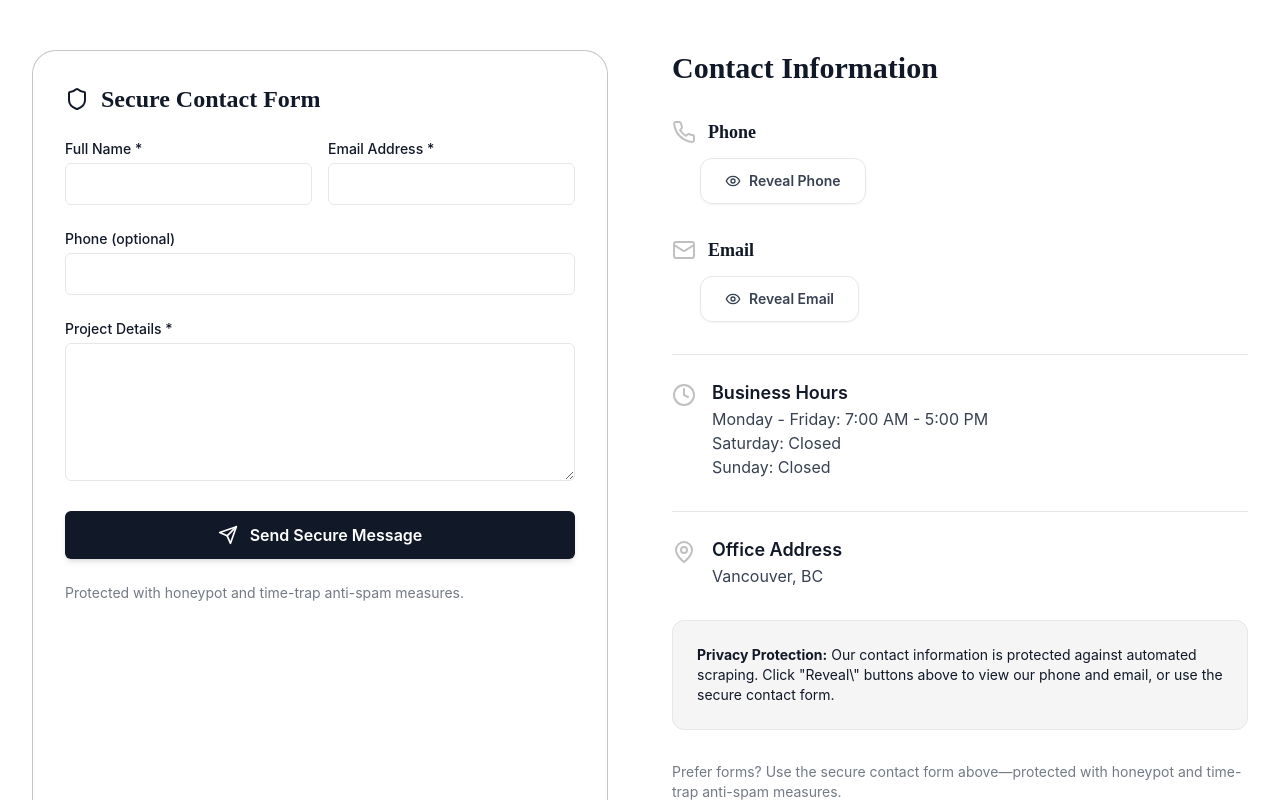
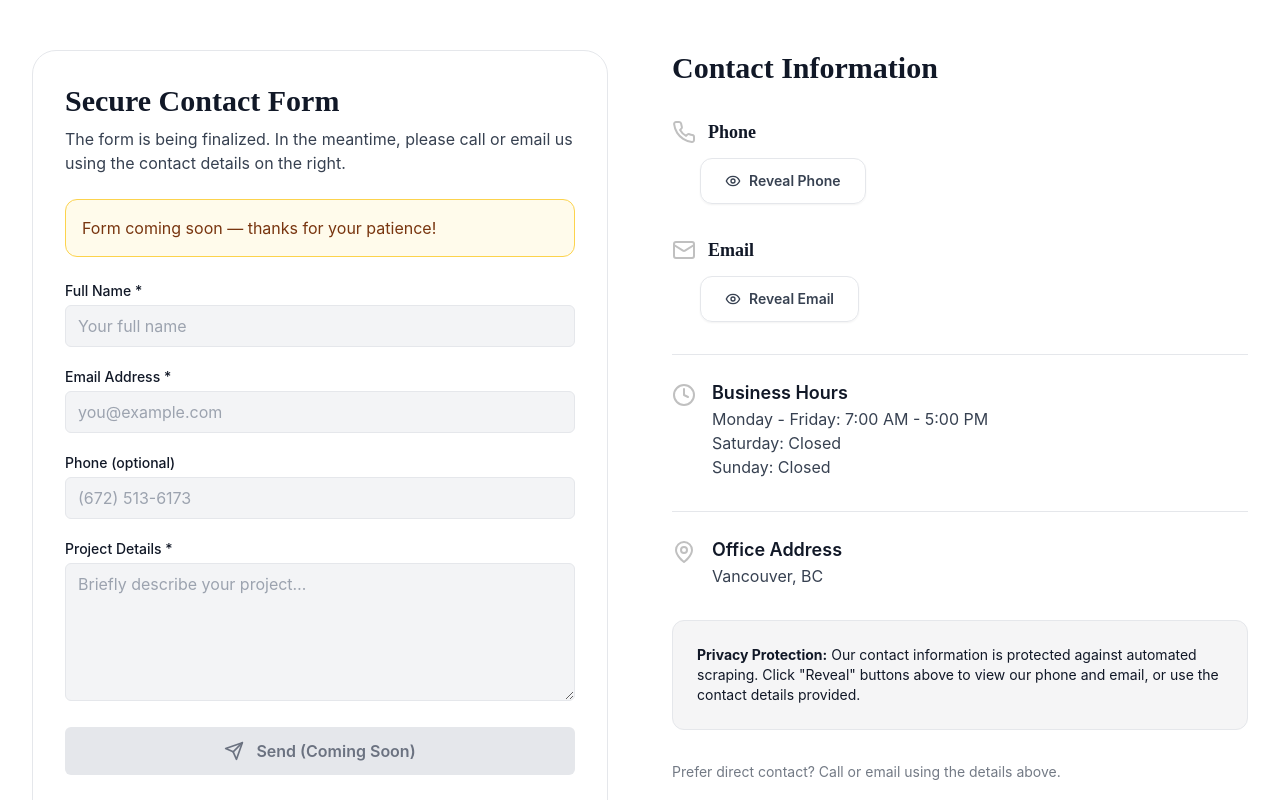
Before and after one commit to SamCreativeData/fernhardts_masonry, a React (Vite) app: page / in a window 1280 px wide. Shown: the part 7060-7860 px from the top of the page. Built offline with nearby package versions, Linux system fonts and the light colour scheme.

Commit message:
Update Contact.tsx
remove contact form

```diff
--- a/src/components/Contact.tsx
+++ b/src/components/Contact.tsx
@@ -1,14 +1,15 @@
-import React, { useState } from 'react';
+import React from 'react';
 import { Phone, Mail, Clock, MapPin, Send } from 'lucide-react';
 import ObfuscatedContact from './ObfuscatedContact';
 import SimpleContactForm from './SimpleContactForm';
 
+// Feature flag (Vite env var)
+const SHOW_LIVE_FORM = import.meta.env.VITE_SHOW_LIVE_FORM === 'true';
+
 const Contact = () => {
   // Obfuscated contact values - Base64 encoded and chunked
-  // Phone: (672) 513-6173 -> Base64 -> chunked
-  const phoneB64 = "KDY3MikgNTEzLTYxNzM=";
-  // Email: fernhardts.masonry@gmail.com -> Base64 -> chunked
-  const emailB64 = "ZmVybmhhcmR0cy5tYXNv.bnJ5QGdtYWlsLmNvbQ==";
+  const phoneB64 = "KDY3MikgNTEzLTYxNzM="; // (672) 513-6173
+  const emailB64 = "ZmVybmhhcmR0cy5tYXNv.bnJ5QGdtYWlsLmNvbQ=="; // fernhardts.masonry@gmail.com
 
   return (
     <section id="contact" className="py-20 lg:py-24 bg-white">
@@ -23,10 +24,72 @@ const Contact = () => {
         </div>
 
         <div className="grid grid-cols-1 lg:grid-cols-2 gap-16">
-          {/* Contact Form */}
+          {/* LEFT: Live form or Preview (based on feature flag) */}
+          {SHOW_LIVE_FORM ? (
             <SimpleContactForm />
+          ) : (
+            <div className="rounded-3xl p-8 border border-marble shadow-card bg-white">
+              <div className="mb-6">
+                <h3 className="text-3xl font-semibold text-charcoal">Secure Contact Form</h3>
+                <p className="text-stone mt-2">
+                  The form is being finalized. In the meantime, please call or email us using the contact details on the right.
+                </p>
+              </div>
 
-          {/* Contact Information */}
+              <div className="mb-6 rounded-xl border border-amber-300 bg-amber-50 p-4 text-amber-900">
+                Form coming soon — thanks for your patience!
+              </div>
+
+              {/* Disabled preview fields */}
+              <form className="space-y-5" aria-disabled="true">
+                <fieldset disabled className="space-y-5">
+                  <div>
+                    <label className="block text-sm font-medium text-charcoal">Full Name *</label>
+                    <input
+                      className="mt-1 w-full rounded-md border px-3 py-2 bg-gray-100 text-gray-500"
+                      placeholder="Your full name"
+                    />
+                  </div>
+
+                  <div>
+                    <label className="block text-sm font-medium text-charcoal">Email Address *</label>
+                    <input
+                      type="email"
+                      className="mt-1 w-full rounded-md border px-3 py-2 bg-gray-100 text-gray-500"
+                      placeholder="you@example.com"
+                    />
+                  </div>
+
+                  <div>
+                    <label className="block text-sm font-medium text-charcoal">Phone (optional)</label>
+                    <input
+                      className="mt-1 w-full rounded-md border px-3 py-2 bg-gray-100 text-gray-500"
+                      placeholder="(672) 513-6173"
+                    />
+                  </div>
+
+                  <div>
+                    <label className="block text-sm font-medium text-charcoal">Project Details *</label>
+                    <textarea
+                      rows={5}
+                      className="mt-1 w-full rounded-md border px-3 py-2 bg-gray-100 text-gray-500"
+                      placeholder="Briefly describe your project…"
+                    />
+                  </div>
+
+                  <button
+                    type="button"
+                    className="w-full bg-gray-200 text-gray-500 font-semibold rounded-md px-4 py-3 flex items-center justify-center gap-3 cursor-not-allowed"
+                  >
+                    <Send className="h-5 w-5" />
+                    Send (Coming Soon)
+                  </button>
+                </fieldset>
+              </form>
+            </div>
+          )}
+
+          {/* RIGHT: Contact info + map */}
           <div className="space-y-8">
             <div>
               <h3 className="text-3xl font-semibold text-charcoal mb-8">
@@ -84,18 +147,17 @@ const Contact = () => {
             <div className="mt-8 p-6 bg-stone/5 rounded-xl border border-marble">
               <p className="text-sm text-charcoal">
                 <strong>Privacy Protection:</strong> Our contact information is protected against automated scraping.
-                Click "Reveal\" buttons above to view our phone and email, or use the secure contact form.
+                Click &quot;Reveal&quot; buttons above to view our phone and email, or use the contact details provided.
               </p>
             </div>
 
             <div className="mt-6">
               <p className="text-sm text-stone/70 mb-4">
-                Prefer forms? Use the secure contact form above—protected with honeypot and time-trap anti-spam measures.
+                Prefer direct contact? Call or email using the details above.
               </p>
             </div>
 
-
-            {/* Static Map Image */}
+            {/* Location / Map image */}
             <div className="rounded-2xl overflow-hidden shadow-md border border-marble max-w-sm">
               <h4 className="font-semibold text-charcoal flex items-center gap-3 text-lg mb-3">
                 <MapPin className="h-6 w-6 text-silver" />
@@ -108,8 +170,6 @@ const Contact = () => {
                 loading="lazy"
               />
             </div>
-
-
           </div>
         </div>
       </div>
```
Lines whose indentation alone changed are shown as unchanged.
